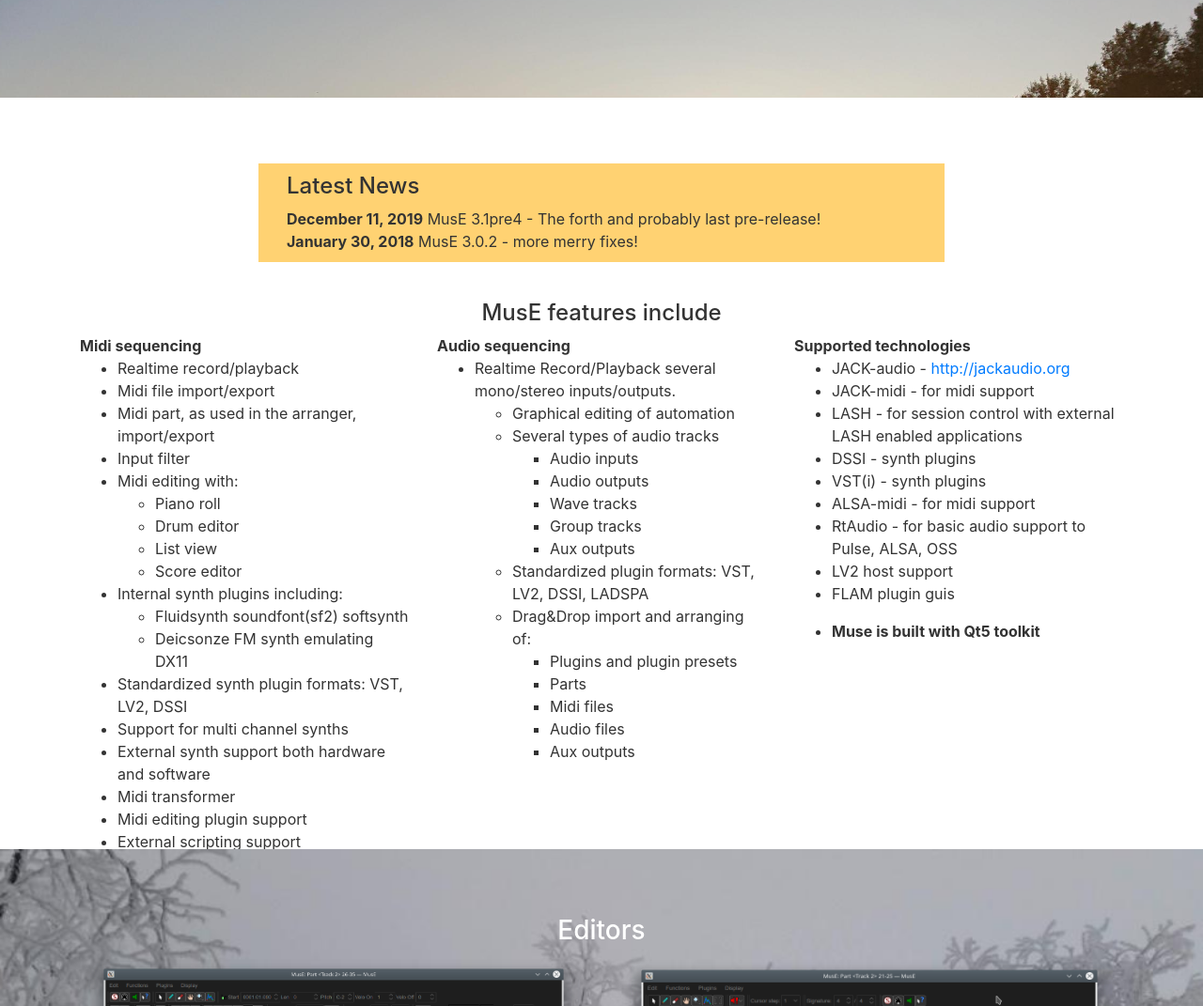
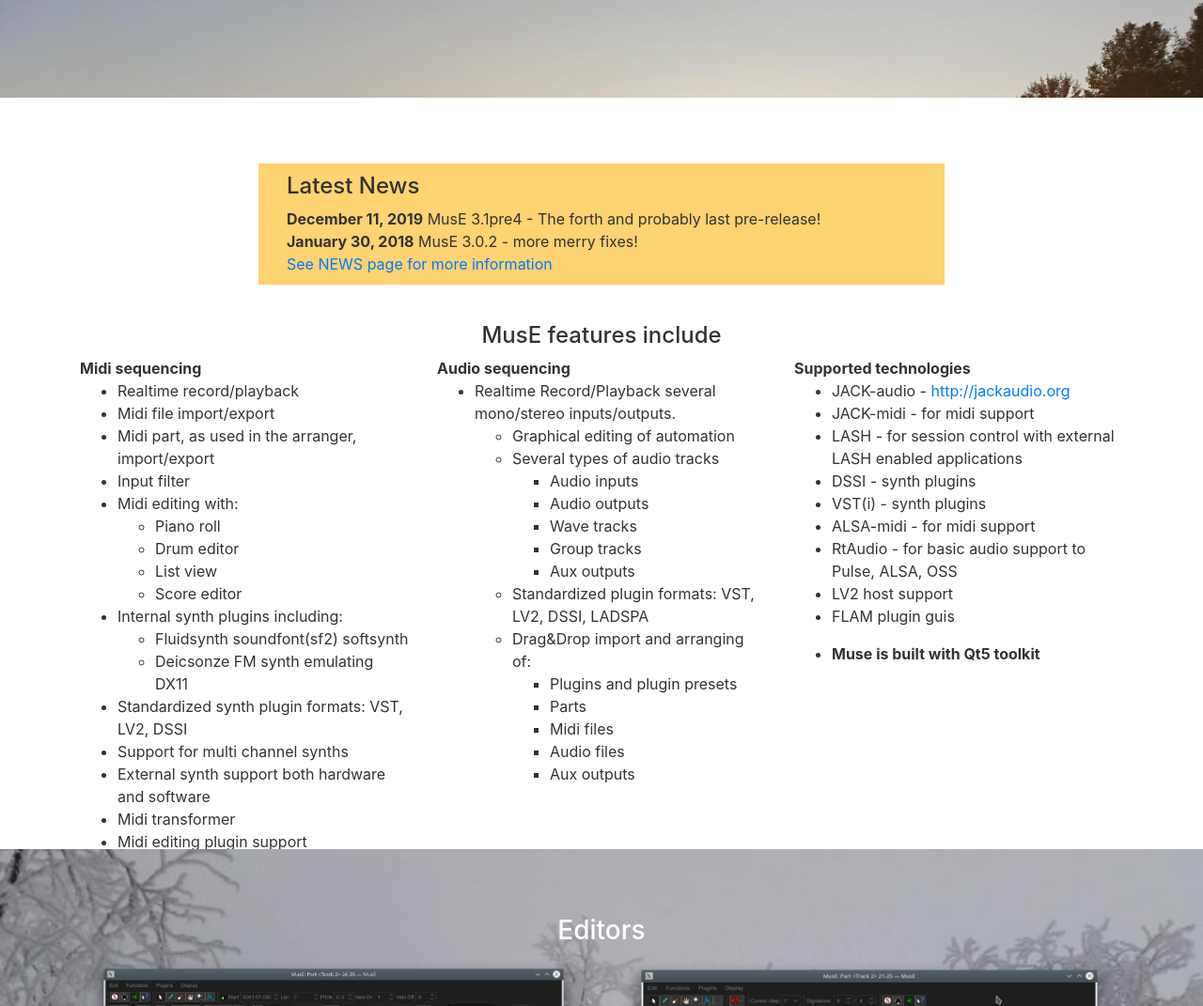
Before and after one commit to muse-sequencer/muse-sequencer.github.io, a plain HTML site: page index.html in a window 1280 px wide. Shown: the part 1041-2112 px from the top of the page at 94% size. Drawn offline with nearby package versions, Linux system fonts and the light colour scheme.

Commit message:
added news link on frontpage

```diff
--- a/index.html
+++ b/index.html
@@ -63,7 +63,8 @@
                 <div id="news">
                     <h4>Latest News</h4>
                     <b>December 11, 2019</b> MusE 3.1pre4 - The forth and probably last pre-release!<br>
-                    <b>January 30, 2018</b> MusE 3.0.2 - more merry fixes!
+                    <b>January 30, 2018</b> MusE 3.0.2 - more merry fixes!<br>
+                    <a href="https://github.com/muse-sequencer/muse/wiki/News">See NEWS page for more information</a>
                 </div>
             </div>
             <div class="col-lg-2 col-md-2 col-sm-0">
```
